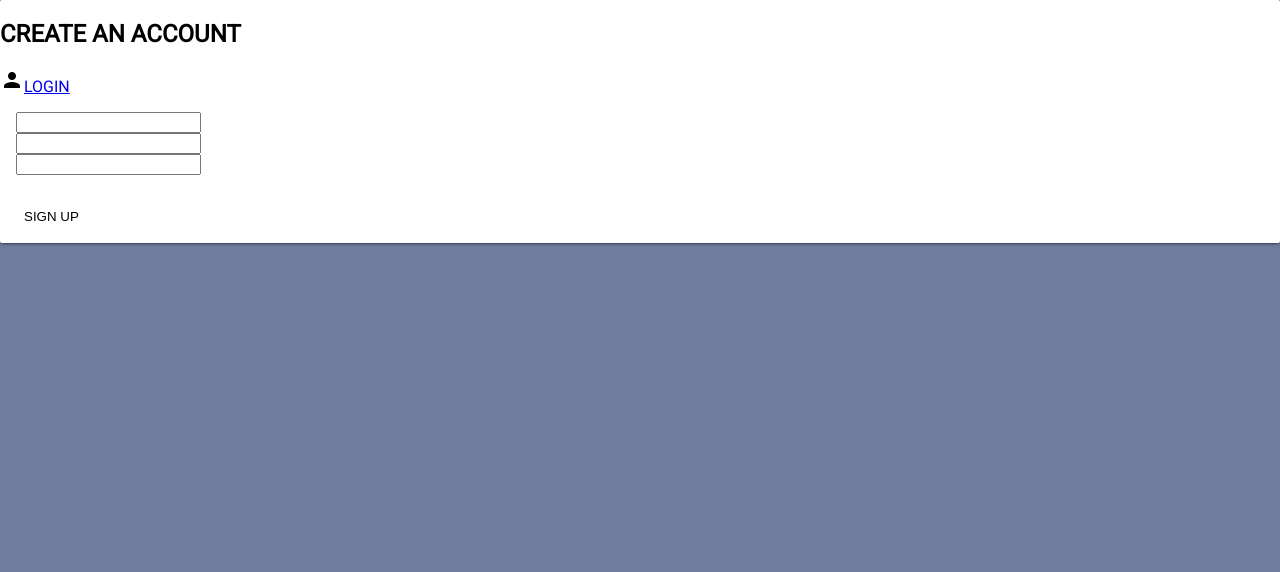
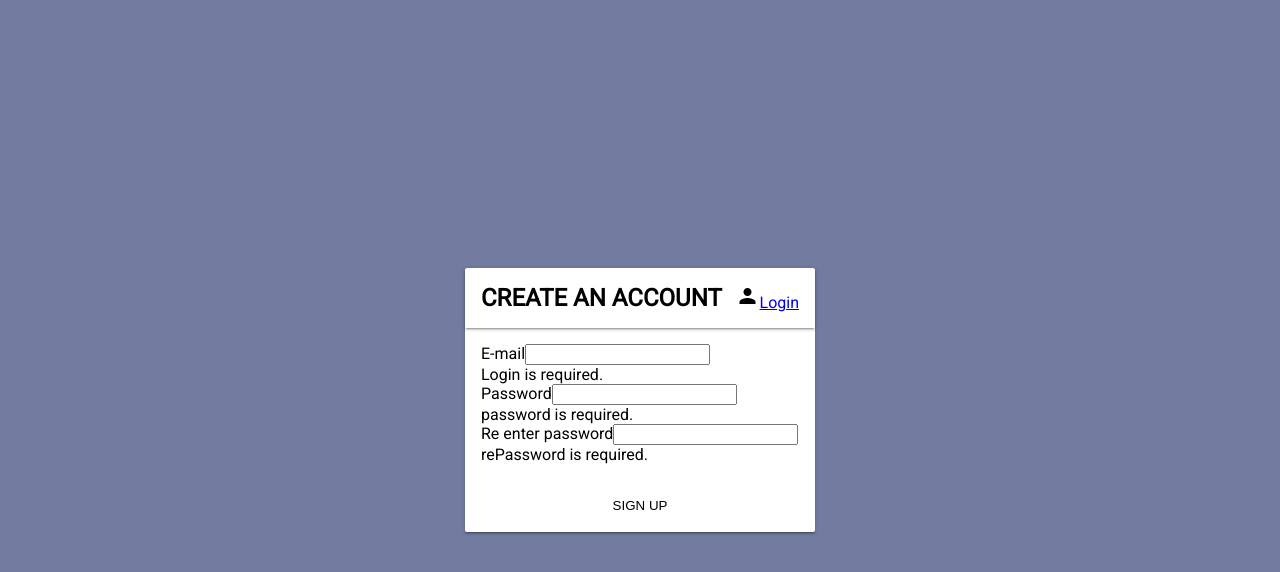
Before and after one commit to willoliveira/ng-churras-company, an Angular app: page /signup in a window 1280 px wide. Both pictures are taken after a click on the button "SIGN UP". Shown: the top 572 px of the page. Built offline with nearby package versions, Linux system fonts and the light colour scheme.

Commit message:
[Singup] InProgress - Mockando chamadas.

```diff
--- a/src/app/pages/dashboard/dashboard.page.ts
+++ b/src/app/pages/dashboard/dashboard.page.ts
@@ -1,8 +1,8 @@
 import { Component, OnInit } from '@angular/core';
 import { Router } from '@angular/router';
 import { CompanyService } from '../../shared/services/company/company.service';
-import { CompanyOrders } from '../../shared/models/company-orders';
 import { Subscription } from 'rxjs/Subscription';
+import { CompanyOrdersCount } from '../../shared/models/company-orders-count.';
 
 @Component({
 	selector: 'app-dashboard',
@@ -11,7 +11,7 @@ import { Subscription } from 'rxjs/Subscription';
 })
 export class DashboardComponent implements OnInit {
 
-	companyOrders: Array<CompanyOrders> = [];
+	companyOrders: Array<CompanyOrdersCount> = [];
 	sub: Subscription;
 
 	constructor(
@@ -27,7 +27,7 @@ export class DashboardComponent implements OnInit {
 
 	getCompaniesOrders() {
 		this.companyService
-			.getCompanyOrders()
+			.getCompanyOrdersCount()
 			.subscribe(response => {
 				if (response) {
 					this.companyOrders = response;
--- a/src/app/pages/login/login.page.html
+++ b/src/app/pages/login/login.page.html
@@ -8,6 +8,7 @@
                 <a routerLink="/signup" routerLinkActive="active">Sign up</a>
             </div>
         </div>
+
         <div class="card-body" >
             <form [formGroup]="loginForm" novalidate>
                 <div class="md-input-group">
--- a/src/app/pages/signup/signup.page.html
+++ b/src/app/pages/signup/signup.page.html
@@ -1,29 +1,49 @@
-<section id="container-login">
-    <div id="bg-login"></div>
-    <div class="card">
-        <div class="card-title">
-            <h1>Create an account</h1>
+<section id="container-signup">
+    <div id="bg-signup"></div>
+    <div  id="card-signup" class="card">
+        <div class="card-header">
+            <h1 class="card-title">Create an account</h1>
             <div class="link-sign">
                 <i class="material-icons">person</i>
                 <a routerLink="/login" routerLinkActive="active">Login</a>
             </div>
         </div>
         <div class="card-body">
+            <form [formGroup]="signupForm" novalidate>
                 <div class="md-input-group">
-                <label for="login-user" class="md-label"></label>
-                <input id="login-user" class="md-input" type="text">
+                    <label for="login-user" class="md-label">E-mail</label>
+                    <input id="login-user" class="md-input" type="text"  formControlName="email">
+
+                    <div class="alert alert-danger" *ngIf="signupForm.controls.email.invalid && (signupForm.controls.email.dirty || signupForm.controls.email.touched)">
+                        <div *ngIf="signupForm.controls.email.errors && signupForm.controls.email.errors.required">
+                            Login is required.
+                        </div>
+                    </div>
                 </div>
                 <div class="md-input-group">
-                <label for="login-pass" class="md-label"></label>
-                <input id="login-pass" class="md-input" type="password">
+                    <label for="login-pass" class="md-label">Password</label>
+                    <input id="login-pass" class="md-input" type="password"  formControlName="password">
+
+                    <div class="alert alert-danger" *ngIf="signupForm.controls.password.invalid && (signupForm.controls.password.dirty || signupForm.controls.password.touched)">
+                        <div *ngIf="signupForm.controls.password.errors && signupForm.controls.password.errors.required">
+                            password is required.
+                        </div>
+                    </div>
                 </div>
                 <div class="md-input-group">
-                <label for="login-re_pass" class="md-label"></label>
-                <input id="login-re_pass" class="md-input" type="password">
+                    <label for="login-re_pass" class="md-label">Re enter password</label>
+                    <input id="login-re_pass" class="md-input" type="password"  formControlName="rePassword">
+
+                    <div class="alert alert-danger" *ngIf="signupForm.controls.rePassword.invalid && (signupForm.controls.rePassword.dirty || signupForm.controls.rePassword.touched)">
+                        <div *ngIf="signupForm.controls.rePassword.errors && signupForm.controls.rePassword.errors.required">
+                            rePassword is required.
                         </div>
                     </div>
+                </div>
+            </form>
+        </div>
         <div class="card-footer">
-            <button class="md-button">Sign up</button>
+            <button full class="md-button" (click)="onSubmit(signupForm.value)">Sign up</button>
         </div>
     </div>
 </section>
--- a/src/app/pages/signup/signup.page.module.ts
+++ b/src/app/pages/signup/signup.page.module.ts
@@ -1,6 +1,10 @@
 import { NgModule } from '@angular/core';
+import { CommonModule } from '@angular/common';
+import { ReactiveFormsModule, FormsModule } from '@angular/forms';
+import { RouterModule } from '@angular/router';
+
 import { SignupComponent } from './signup.page';
-import { RouterModule } from '@angular/router';
+import { AuthService } from '../../shared/services/auth/auth.service';
 
 @NgModule({
 	declarations: [
@@ -10,8 +14,12 @@ import { RouterModule } from '@angular/router';
 		SignupComponent
 	],
 	imports: [
-    RouterModule
+		RouterModule,
+		ReactiveFormsModule, FormsModule,
+		CommonModule
 	],
-  providers: []
+	providers: [
+		AuthService
+	]
 })
 export class SignUpPageModule { }
--- a/src/app/pages/signup/signup.page.scss
+++ b/src/app/pages/signup/signup.page.scss
@@ -0,0 +1,16 @@
+
+#container-signup {
+    display: flex;
+    align-items: center;
+    justify-content: center;
+    height: 100%;
+    width: 100%;
+
+    #card-signup {
+        width: 350px;
+
+        .link-sign {
+            float: right;
+        }
+    }
+}
--- a/src/app/pages/signup/signup.page.ts
+++ b/src/app/pages/signup/signup.page.ts
@@ -1,5 +1,10 @@
 import { Component, OnInit } from '@angular/core';
+import { FormGroup, FormBuilder, Validators } from '@angular/forms';
+import { Router } from '@angular/router';
+
 import { NavbarService } from '../../shared/components/navbar/navbar.service';
+import { User } from '../../shared/models/user.model';
+import { AuthService } from '../../shared/services/auth/auth.service';
 
 @Component({
 	selector: 'app-signup',
@@ -8,10 +13,47 @@ import { NavbarService } from '../../shared/components/navbar/navbar.service';
 })
 export class SignupComponent implements OnInit {
 
-  constructor(public navService: NavbarService) { }
+	user: User = {
+		email: '',
+		password: ''
+	};
+	signupForm: FormGroup;
+
+	constructor(
+		private navService: NavbarService,
+		private authService: AuthService,
+		private router: Router,
+		private fb: FormBuilder) {
+	}
 
 	ngOnInit() {
 		this.navService.hide();
+
+		this.signupForm = this.fb.group({
+			email: ['', Validators.required],
+			password: ['', Validators.required],
+			rePassword: ['', Validators.required]
+		});
+	}
+
+	samePassword() {
+
+	}
+
+	onSubmit({ email, password }: User) {
+		console.log(email, password);
+		if (this.signupForm.valid) {
+			this.authService.signup({ email, password }).subscribe(respose => {
+				this.router.navigate(["/dashboard"]).then(() => {
+					this.navService.show();
+				});
+			});
+		} else {
+			Object.keys(this.signupForm.controls).forEach(field => {
+				const control = this.signupForm.get(field);
+				control.markAsTouched({ onlySelf: true });
+			});
+		}
 	}
 
 }
--- a/src/app/shared/models/company-orders-count..ts
+++ b/src/app/shared/models/company-orders-count..ts
@@ -1,6 +1,6 @@
 import { Company } from "./company.model";
 
-export interface CompanyOrders {
+export interface CompanyOrdersCount {
     Company: Company,
     OrdersLength: Number
 }
--- a/src/app/shared/services/auth/auth.service.ts
+++ b/src/app/shared/services/auth/auth.service.ts
@@ -13,4 +13,8 @@ export class AuthService {
 	login(user: User): Observable<any> {
 		return Observable.of(user);
 	}
+
+	signup(user: User): Observable<any> {
+		return Observable.of(user);
+	}
 }
--- a/src/app/shared/services/company/company.service.ts
+++ b/src/app/shared/services/company/company.service.ts
@@ -5,15 +5,16 @@ import { Company } from '../../models/company.model';
 import { CompanyOrders } from '../../models/company-orders';
 
 import { map } from 'rxjs/operators';
+import { CompanyOrdersCount } from '../../models/company-orders-count.';
 
 @Injectable()
 export class CompanyService {
 
 	constructor(private http: HttpClient) { }
 
-	getCompanyOrdersCount(): Observable<Array<CompanyOrders>> {
+	getCompanyOrdersCount(): Observable<Array<CompanyOrdersCount>> {
 		return this.http
-			.get<Array<CompanyOrders>>("./assets/mocks/company-orders-count.mock.json")
+			.get<Array<CompanyOrdersCount>>("./assets/mocks/company-orders-count.mock.json")
 			.pipe(
 				map(response => response["content"])
 			);
```
Also changed, not shown: src/app/pages/login/login.page.scss (+0 -15 lines). Lines whose indentation alone changed are shown as unchanged.
